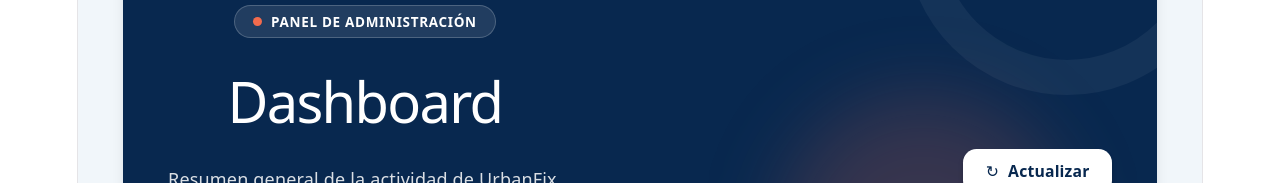
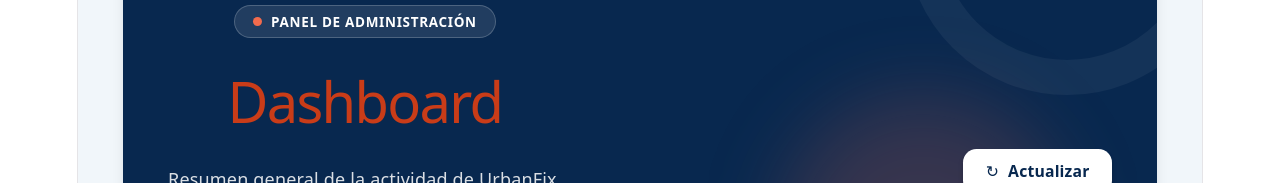
Before and after one commit to Talently-Lab/urbanfix-workspace, a React (Vite) app in the folder frontend/: page /ADMINISTRADOR/dashboard in a window 1280 px wide. Shown: the part 255-438 px from the top of the page. Built offline with nearby package versions, Linux system fonts and the light colour scheme; no server answers; sample sign-in values are in the browser's storage.

Commit message:
Update Admin.jsx

```diff
--- a/frontend/src/pages/Admin.jsx
+++ b/frontend/src/pages/Admin.jsx
@@ -125,7 +125,7 @@ const AdminDashboard = () => {
                 Panel de administración
               </span>
 
-              <h1 className="mt-4 text-3xl !text-white font-extrabold tracking-tight sm:text-4xl">
+              <h1 className="mt-4 text-3xl !text-urban-accion font-extrabold tracking-tight sm:text-4xl">
                 Dashboard
               </h1>
 
```
